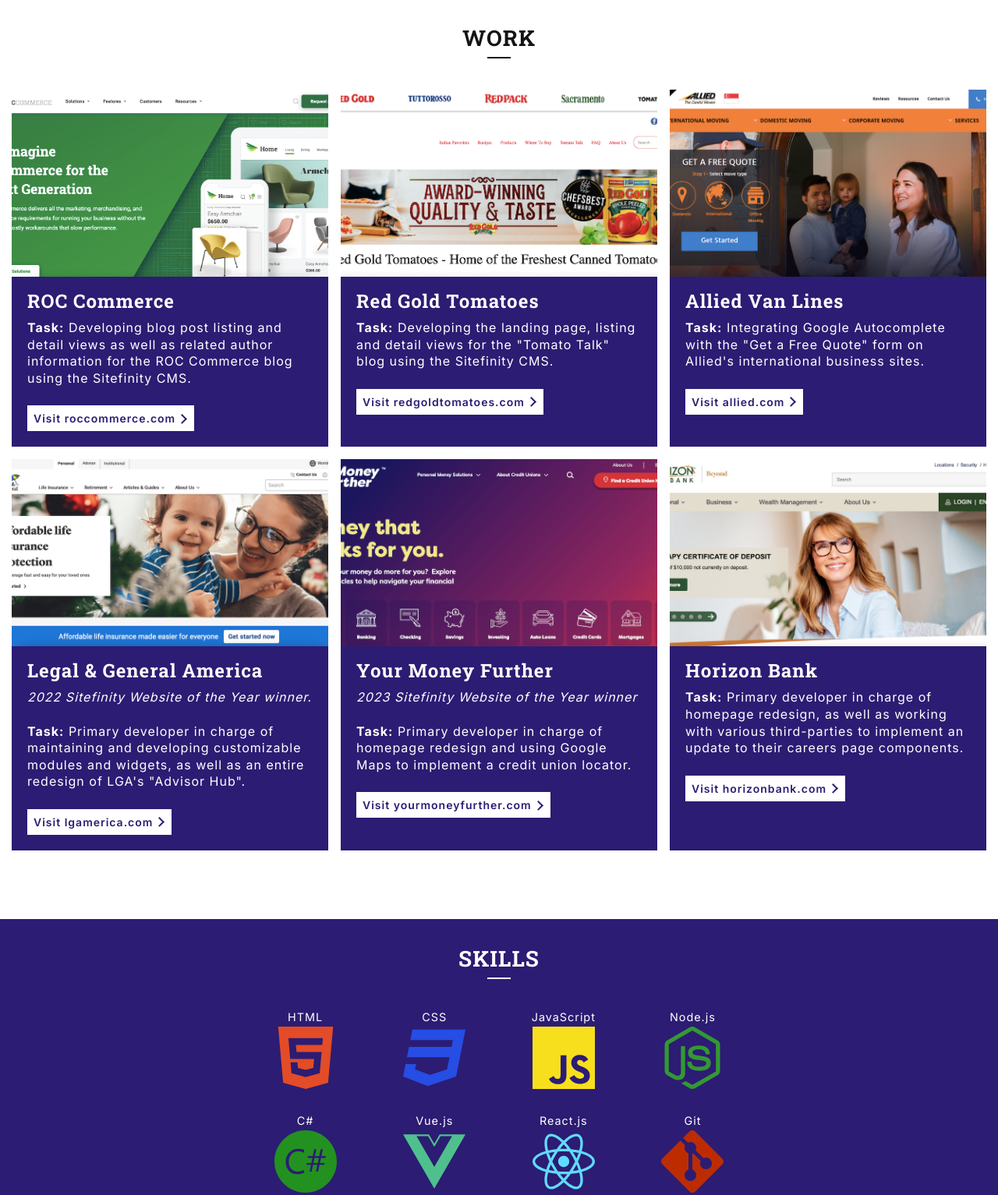
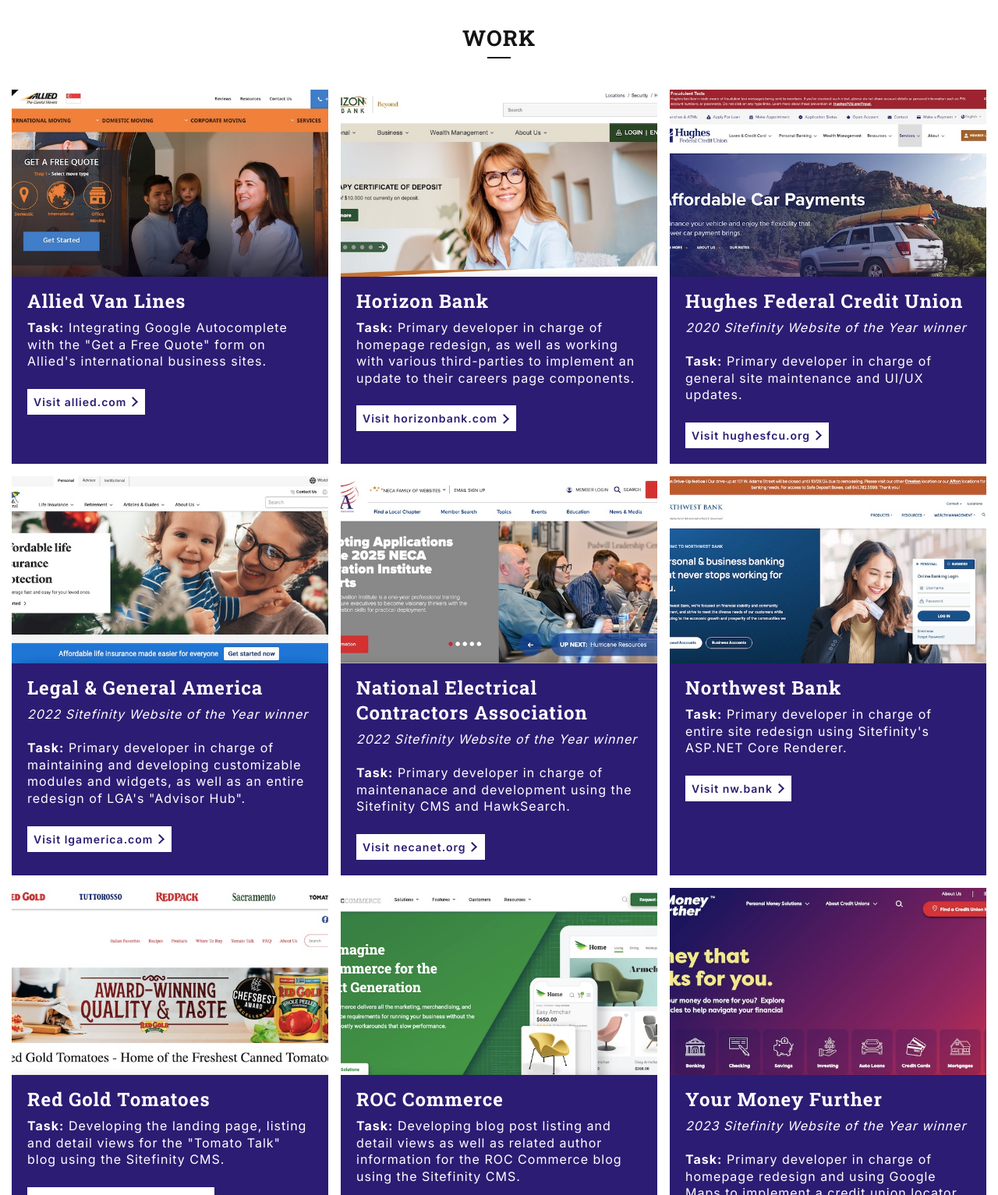
Before and after one commit to walter-ulreich/walter-ulreich.github.io, a plain HTML site: page index.html in a window 1280 px wide. Shown: the part 542-2075 px from the top of the page at 78% size. Drawn offline with nearby package versions, Linux system fonts and the light colour scheme.

Commit message:
add work items, optimize images

```diff
--- a/index.html
+++ b/index.html
@@ -43,7 +43,7 @@
                     </svg>
                     <span>Web Developer</span>
                 </h1>
-                <p class="header-main__text">Hello! I'm a front-end developer located in Portland, Maine. I spent the last 5+ years working for <a href="https://www.americaneagle.com/" target="_blank">Americaneagle.com</a>, but I'm currenly looking for the next challenge and learning experience. Feel free to grab my contact information and check out some examples of my work below.</p>
+                <p class="header-main__text">Hello! I'm a front-end developer currently located in Portland, Maine. I spent the last 5+ years working for <a href="https://www.americaneagle.com/" target="_blank">Americaneagle.com</a>, but I'm currenly looking for the next challenge and learning experience. Feel free to grab my contact information and check out some examples of my work below.</p>
                 <a href="walterulreichresume2024.pdf" class="header-main__btn" download>Download my resume</a>
             </section>
         </div>
@@ -56,12 +56,62 @@
                     <div class="swiper-wrapper">
                         <div class="swiper-slide">
                             <div class="swiper-slide__content">
-                                <h3 class="swiper-slide__title">ROC Commerce</h3>
-                                <p class="swiper-slide__text"><strong>Task:</strong> Developing blog post listing and detail views as well as related author information for the ROC Commerce blog using the Sitefinity CMS.</p>
-                                <a href="https://www.roccommerce.com/resources/blog" class="swiper-slide__link" target="_blank">Visit roccommerce.com</a>
+                                <h3 class="swiper-slide__title">Allied Van Lines</h3>
+                                <p class="swiper-slide__text"><strong>Task:</strong> Integrating Google Autocomplete with the "Get a Free Quote" form on Allied's international business sites.</p>
+                                <a href="https://www.allied.com/sg/" class="swiper-slide__link" target="_blank">Visit allied.com</a>
                             </div>
                             <div class="swiper-slide__media">
-                                <img src="images/roccommerce.png" alt="">
+                                <img src="images/allied.jpg" alt="">
+                            </div>
+                        </div>
+                        <div class="swiper-slide">
+                            <div class="swiper-slide__content">
+                                <h3 class="swiper-slide__title">Horizon Bank</h3>
+                                <p class="swiper-slide__text"><strong>Task:</strong> Primary developer in charge of homepage redesign, as well as working with various third-parties to implement an update to their careers page components.</p>
+                                <a href="https://www.horizonbank.com/" class="swiper-slide__link" target="_blank">Visit horizonbank.com</a>
+                            </div>
+                            <div class="swiper-slide__media">
+                                <img src="images/horizon.jpg" alt="">
+                            </div>
+                        </div>
+                        <div class="swiper-slide">
+                            <div class="swiper-slide__content">
+                                <h3 class="swiper-slide__title">Hughes Federal Credit Union</h3>
+                                <p class="swiper-slide__text"><em>2020 Sitefinity Website of the Year winner</em><br><br><strong>Task:</strong> Primary developer in charge of general site maintenance and UI/UX updates.</p>
+                                <a href="https://www.hughesfcu.org/" class="swiper-slide__link" target="_blank">Visit hughesfcu.org</a>
+                            </div>
+                            <div class="swiper-slide__media">
+                                <img src="images/hughes.jpg" alt="">
+                            </div>
+                        </div>
+                        <div class="swiper-slide">
+                            <div class="swiper-slide__content">
+                                <h3 class="swiper-slide__title">Legal & General America</h3>
+                                <p class="swiper-slide__text"><em>2022 Sitefinity Website of the Year winner</em><br><br><strong>Task:</strong> Primary developer in charge of maintaining and developing customizable modules and widgets, as well as an entire redesign of LGA's "Advisor Hub".</p>
+                                <a href="https://www.lgamerica.com/" class="swiper-slide__link" target="_blank">Visit lgamerica.com</a>
+                            </div>
+                            <div class="swiper-slide__media">
+                                <img src="images/lga.jpg" alt="">
+                            </div>
+                        </div>
+                        <div class="swiper-slide">
+                            <div class="swiper-slide__content">
+                                <h3 class="swiper-slide__title">National Electrical Contractors Association</h3>
+                                <p class="swiper-slide__text"><em>2022 Sitefinity Website of the Year winner</em><br><br><strong>Task:</strong> Primary developer in charge of maintenanace and development using the Sitefinity CMS and HawkSearch.</p>
+                                <a href="https://www.necanet.org/" class="swiper-slide__link" target="_blank">Visit necanet.org</a>
+                            </div>
+                            <div class="swiper-slide__media">
+                                <img src="images/neca.jpg" alt="">
+                            </div>
+                        </div>
+                        <div class="swiper-slide">
+                            <div class="swiper-slide__content">
+                                <h3 class="swiper-slide__title">Northwest Bank</h3>
+                                <p class="swiper-slide__text"><strong>Task:</strong> Primary developer in charge of entire site redesign using Sitefinity's ASP.NET Core Renderer.</p>
+                                <a href="https://www.nw.bank/" class="swiper-slide__link" target="_blank">Visit nw.bank</a>
+                            </div>
+                            <div class="swiper-slide__media">
+                                <img src="images/nwb.jpg" alt="">
                             </div>
                         </div>
                         <div class="swiper-slide">
@@ -71,27 +121,17 @@
                                 <a href="https://www.redgoldtomatoes.com/" class="swiper-slide__link" target="_blank">Visit redgoldtomatoes.com</a>
                             </div>
                             <div class="swiper-slide__media">
-                                <img src="images/redgold.png" alt="">
+                                <img src="images/redgold.jpg" alt="">
                             </div>
                         </div>
                         <div class="swiper-slide">
                             <div class="swiper-slide__content">
-                                <h3 class="swiper-slide__title">Allied Van Lines</h3>
-                                <p class="swiper-slide__text"><strong>Task:</strong> Integrating Google Autocomplete with the "Get a Free Quote" form on Allied's international business sites.</p>
-                                <a href="https://www.allied.com/sg/" class="swiper-slide__link" target="_blank">Visit allied.com</a>
+                                <h3 class="swiper-slide__title">ROC Commerce</h3>
+                                <p class="swiper-slide__text"><strong>Task:</strong> Developing blog post listing and detail views as well as related author information for the ROC Commerce blog using the Sitefinity CMS.</p>
+                                <a href="https://www.roccommerce.com/resources/blog" class="swiper-slide__link" target="_blank">Visit roccommerce.com</a>
                             </div>
                             <div class="swiper-slide__media">
-                                <img src="images/allied.png" alt="">
-                            </div>
-                        </div>
-                        <div class="swiper-slide">
-                            <div class="swiper-slide__content">
-                                <h3 class="swiper-slide__title">Legal & General America</h3>
-                                <p class="swiper-slide__text"><em>2022 Sitefinity Website of the Year winner.</em><br><br><strong>Task:</strong> Primary developer in charge of maintaining and developing customizable modules and widgets, as well as an entire redesign of LGA's "Advisor Hub".</p>
-                                <a href="https://www.lgamerica.com/" class="swiper-slide__link" target="_blank">Visit lgamerica.com</a>
-                            </div>
-                            <div class="swiper-slide__media">
-                                <img src="images/lga.png" alt="">
+                                <img src="images/roccommerce.jpg" alt="">
                             </div>
                         </div>
                         <div class="swiper-slide">
@@ -101,17 +141,7 @@
                                 <a href="https://www.yourmoneyfurther.com/" class="swiper-slide__link" target="_blank">Visit yourmoneyfurther.com</a>
                             </div>
                             <div class="swiper-slide__media">
-                                <img src="images/ymf.png" alt="">
-                            </div>
-                        </div>
-                        <div class="swiper-slide">
-                            <div class="swiper-slide__content">
-                                <h3 class="swiper-slide__title">Horizon Bank</h3>
-                                <p class="swiper-slide__text"><strong>Task:</strong> Primary developer in charge of homepage redesign, as well as working with various third-parties to implement an update to their careers page components.</p>
-                                <a href="https://www.horizonbank.com/" class="swiper-slide__link" target="_blank">Visit horizonbank.com</a>
-                            </div>
-                            <div class="swiper-slide__media">
-                                <img src="images/horizon.png" alt="">
+                                <img src="images/ymf.jpg" alt="">
                             </div>
                         </div>
                     </div>
--- a/main.scss
+++ b/main.scss
@@ -79,7 +79,7 @@ a {
   }
 
 .container {
-    max-width: 85em;
+    max-width: 84em;
     margin: 0 auto;
     padding-left: 15px !important;
     padding-right: 15px !important;
```
Also changed, not shown: images/allied.jpg (added), images/allied.png (deleted), images/horizon.jpg (added), images/horizon.png (deleted), images/hughes.jpg (added), images/lga.jpg (added), images/lga.png (deleted), images/neca.jpg (added), images/nwb.jpg (added), images/redgold.jpg (added), images/redgold.png (deleted), images/roccommerce.jpg (added), images/roccommerce.png (deleted), images/ymf.jpg (added), 2 more files, 1 other file.
